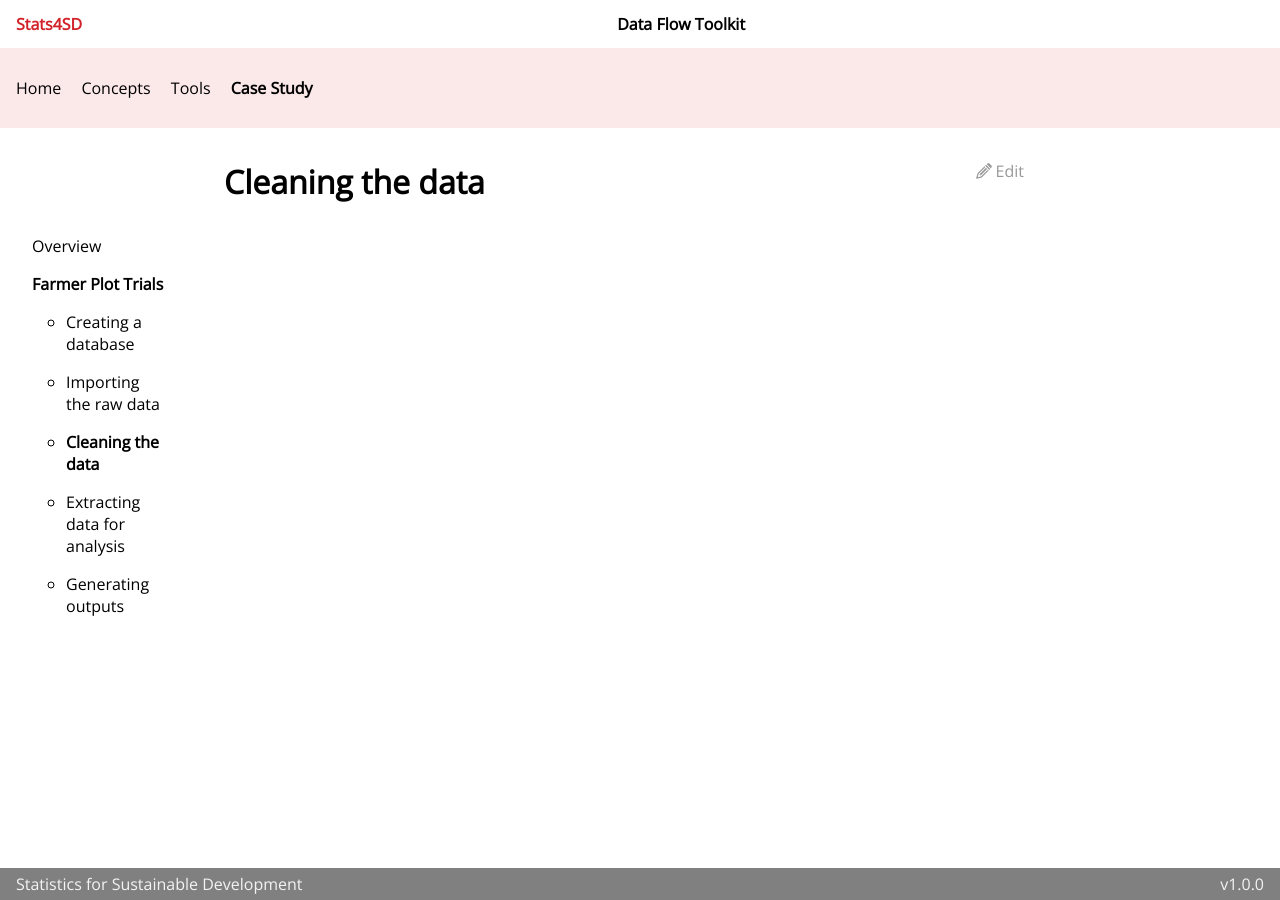
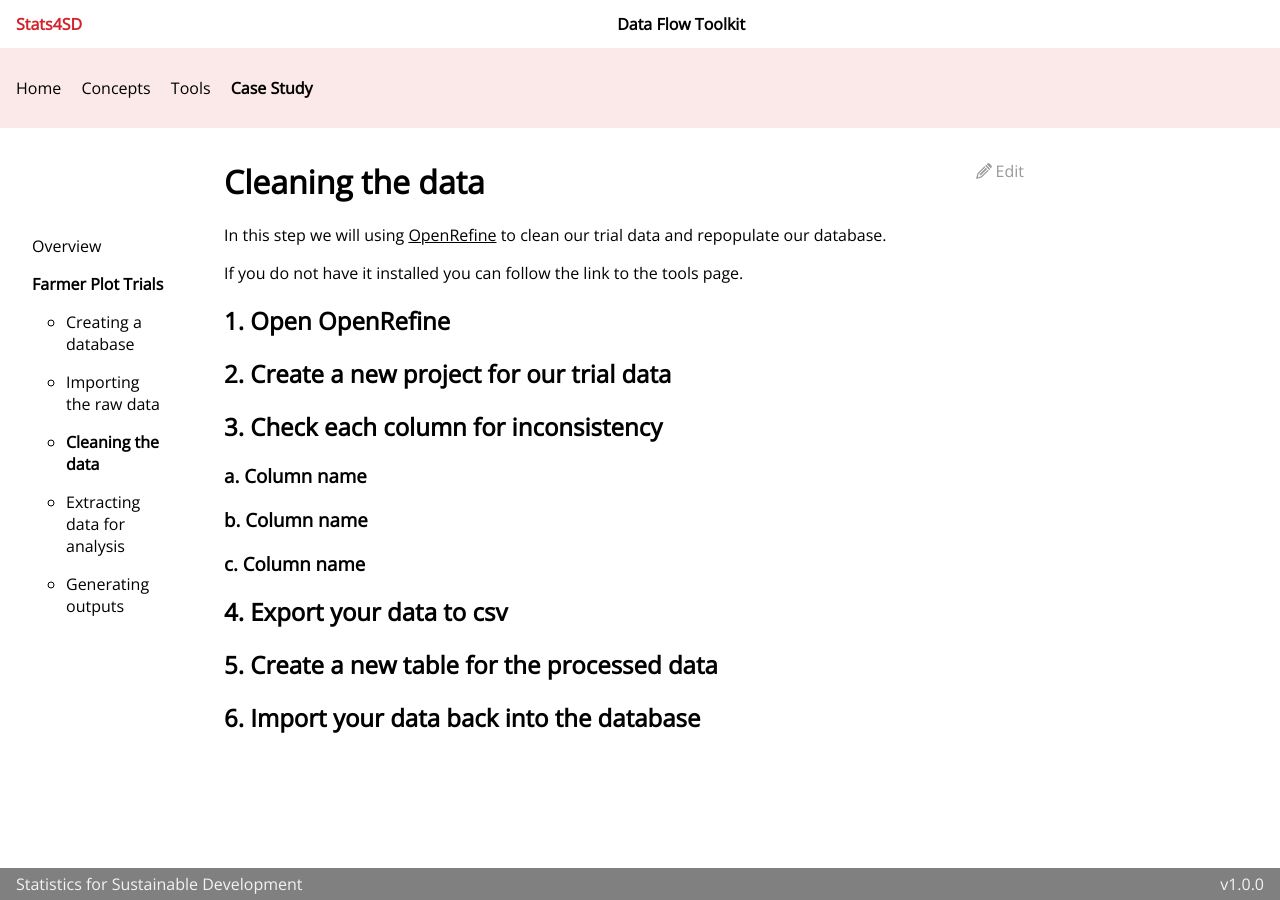
Before and after one commit to stats4sd/Installation-Guides, a Jekyll site: the page built from guides/CaseStudies/FarmerPlotTrials/step3.md, in a window 1280 px wide. Built offline with Jekyll 4.4.1, drawn with Linux system fonts in a browser that asks for light colours.

Commit message:
building out step 3 and placeholder for other steps

```diff
--- a/guides/CaseStudies/FarmerPlotTrials/step3.md
+++ b/guides/CaseStudies/FarmerPlotTrials/step3.md
@@ -7,3 +7,25 @@ permalink: /case-study/farmer-plot-trials/step-3
 ---
 
 # Cleaning the data
+
+In this step we will using [OpenRefine](/tools/open-refine) to clean our trial data and repopulate our database.
+
+If you do not have it installed you can follow the link to the tools page.
+
+## 1. Open OpenRefine
+
+## 2. Create a new project for our trial data
+
+## 3. Check each column for inconsistency
+
+### a. Column name
+
+### b. Column name
+
+### c. Column name
+
+## 4. Export your data to csv
+
+## 5. Create a new table for the processed data
+
+## 6. Import your data back into the database
```
Also changed, not shown: guides/CaseStudies/FarmerPlotTrials/step1.md (+6 -2 lines), guides/CaseStudies/FarmerPlotTrials/step2.md (+20 -0 lines), guides/CaseStudies/FarmerPlotTrials/step4.md (+13 -0 lines), guides/CaseStudies/FarmerPlotTrials/step5.md (+14 -0 lines).
